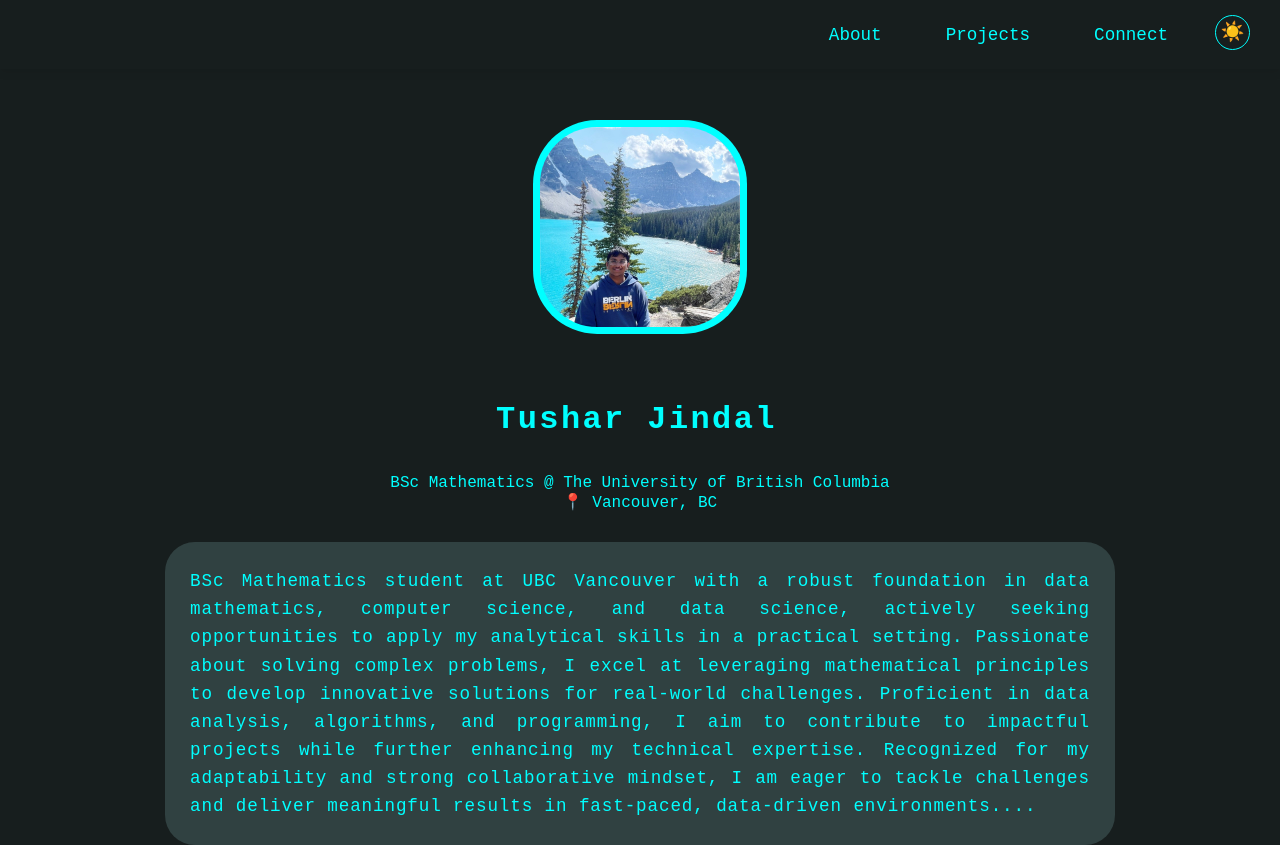
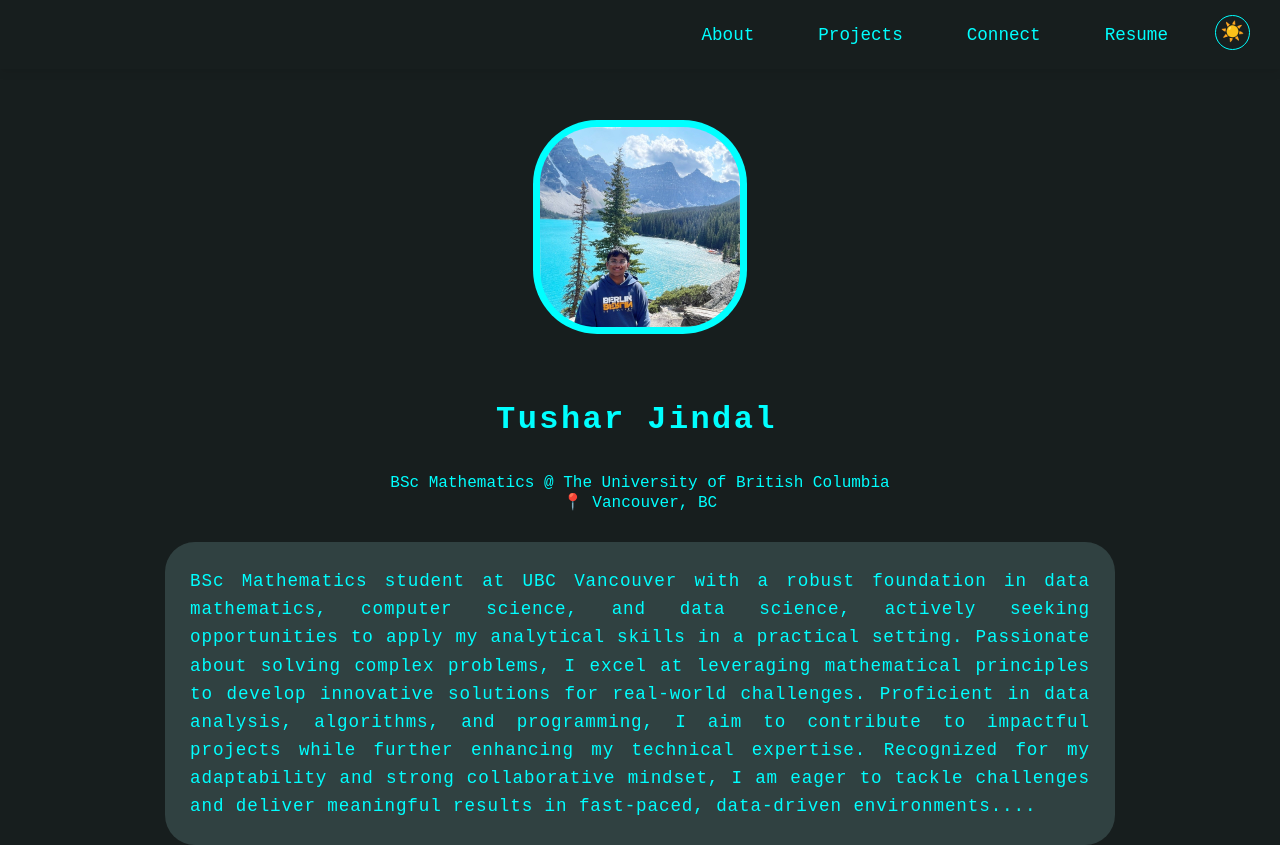
Before and after one commit to Tjindl/portfolio, a React (Vite) app: page / in a window 1280 px wide. Shown: the top 845 px of the page. Built offline with nearby package versions, Linux system fonts and the light colour scheme.

Commit message:
Move resume button from Connect to Navigation bar

```diff
--- a/src/Connect.jsx
+++ b/src/Connect.jsx
@@ -20,7 +20,6 @@ function Connect() {
                     src="https://static.vecteezy.com/system/resources/previews/022/484/516/non_2x/google-mail-gmail-icon-logo-symbol-free-png.png"></img>
                 <a className="linkButton" href="mailto:tushar.bzp05@gmail.com">Email</a>
             </div>
-
         </div>
     )
 }
--- a/src/Navigation.css
+++ b/src/Navigation.css
@@ -72,6 +72,19 @@
     color: var(--bg-color);
 }
 
+.resume-btn {
+    text-decoration: none;
+    color: inherit;
+    cursor: pointer;
+    padding: 0.5rem 1rem;
+    border-radius: 4px;
+    transition: all 0.3s ease;
+}
+
+.resume-btn:hover {
+    background-color: rgba(255, 255, 255, 0.1);
+}
+
 @media (max-width: 768px) {
     .navigation {
         padding: 10px 15px;
--- a/src/Navigation.jsx
+++ b/src/Navigation.jsx
@@ -18,6 +18,11 @@ function Navigation() {
                     <Link to="connect" smooth={true} duration={500}>Connect</Link>
                 </li>
                 <li>
+                    <a href="/assets/resume/Tushar_latest_resume.pdf" target="_blank" rel="noopener noreferrer" className="resume-btn">
+                        Resume
+                    </a>
+                </li>
+                <li>
                     <button onClick={toggleTheme} className="theme-toggle">
                         <span>{isDark ? '☀️' : '🌙'}</span>
                     </button>
```
